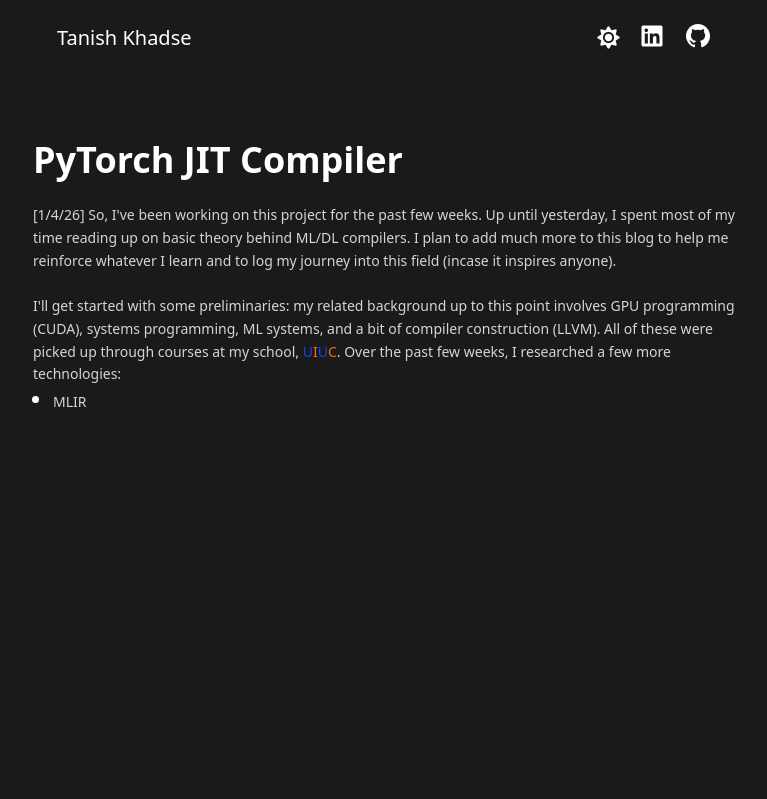
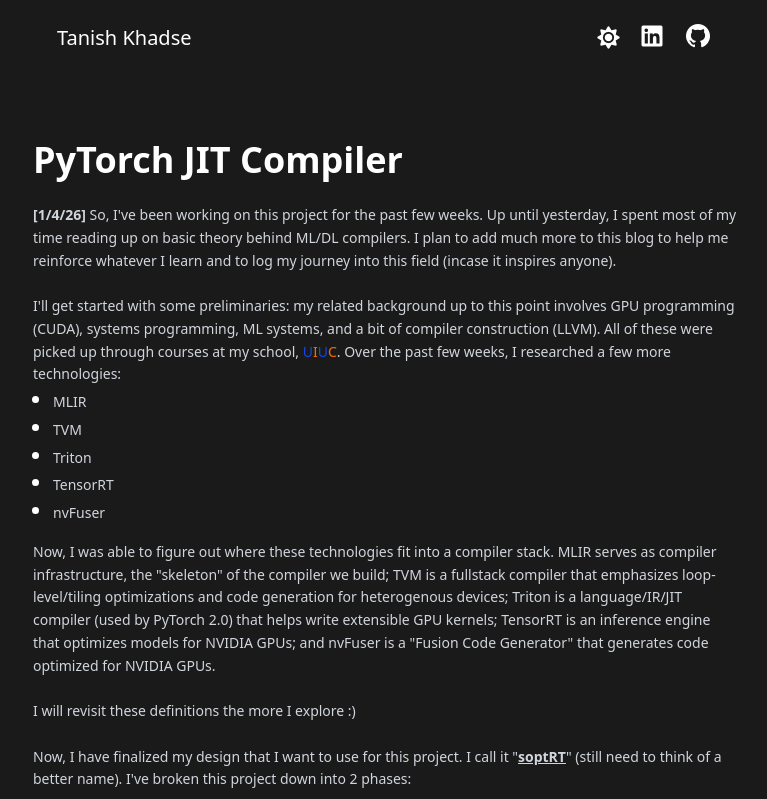
Before and after one commit to tkhdse/portfolio, a SvelteKit app: page /compiler in a window 1280 px wide. Shown: the top 799 px of the page, without its empty margins (255-1022 px from the left). Built offline with nearby package versions, Linux system fonts and the light colour scheme; a web font is replaced by a local one.

Commit message:
blog pt1 finished

```diff
--- a/src/routes/+page.svelte
+++ b/src/routes/+page.svelte
@@ -91,8 +91,8 @@
                     <div class="flex items-baseline gap-3 flex-wrap">
                         <span class="text-white light-mode:text-[#2d2a28] text-lg">PyTorch JIT Compiler</span>
                         <span class="flex gap-2 text-xs">
+                    <a href="https://github.com/tkhdse/soptRT" class="text-gray-400 hover:text-white transition border-b border-gray-400 hover:border-white">[github]</a>
                             <a href="/compiler" class="text-gray-400 light-mode:text-[#5a5654] hover:text-white light-mode:hover:text-[#2d2a28] transition border-b border-gray-400 light-mode:border-[#5a5654] hover:border-white light-mode:hover:border-[#2d2a28]">[blog]</a>
-                            <a href="https://github.com/tkhdse/soptRT" class="text-gray-400 hover:text-white transition border-b border-gray-400 hover:border-white">[github]</a>
                         </span>
                     </div>
                     <span class="text-gray-400 light-mode:text-[#5a5654] whitespace-nowrap text-sm">Fall 2025 - present</span>
--- a/src/routes/compiler/+page.svelte
+++ b/src/routes/compiler/+page.svelte
@@ -10,7 +10,7 @@
         </div>
 
         <div class="space-y-6 sm:space-y-4 text-sm sm:text-md text-gray-300 light-mode:text-[#66615E] leading-relaxed">
-            [1/4/26]
+            <span class="font-bold">[1/4/26]</span>
             So, I've been working on this project for the past few weeks. Up until yesterday, I spent most of my time reading up on basic theory behind
             ML/DL compilers. I plan to add much more to this blog to help me reinforce whatever I learn and to log my journey into this field (incase it inspires anyone).
 
@@ -22,10 +22,41 @@
             Over the past few weeks, I researched a few more technologies:
             <ul class="list-disc list-outside ml-5 [&>li::marker]:text-xl [&>li::marker]:text-white light-mode:[&>li::marker]:text-[#2d2a28]">
                 <li>MLIR</li>
+                <li>TVM</li>
+                <li>Triton</li>
+                <li>TensorRT</li>
+                <li>nvFuser</li>
             </ul>
+
+            Now, I was able to figure out where these technologies fit into a compiler stack.
+            MLIR serves as compiler infrastructure, the "skeleton" of the compiler we build;
+            TVM is a fullstack compiler that emphasizes loop-level/tiling optimizations and code generation for heterogenous devices;
+            Triton is a language/IR/JIT compiler (used by PyTorch 2.0) that helps write extensible GPU kernels;
+            TensorRT is an inference engine that optimizes models for NVIDIA GPUs;
+            and nvFuser is a "Fusion Code Generator" that generates code optimized for NVIDIA GPUs.
 
             <br>
             <br>
+
+            I will revisit these definitions the more I explore :)
+
+            <br>
+            <br>
+
+            Now, I have finalized my design that I want to use for this project. I call it "<a href="https://github.com/tkhdse/soptRT" class="underline font-bold">soptRT</a>" (still need to think of a better name).
+
+            I've broken this project down into 2 phases:
+            <ul class="list-disc list-outside ml-5 [&>li::marker]:text-xl [&>li::marker]:text-white light-mode:[&>li::marker]:text-[#2d2a28]">
+                <li><span class="font-bold">Phase I</span>: To better learn ML optimizations at a low-level, I want to introduce my own compile() trigger in PyTorch that calls a Rust-based compiler that is built on MLIR. This compiler will trigger optimization passes (Fusion, Quantization, Memory Mapping, etc) and funnel into an existing backend (Triton/TVM).</li>
+                <li><span class="font-bold">Phase II</span>: Next, I want to design my own kernel generator. After reading a little, I realized that code generation is a very interesting problem that currently uses several solutions to implement. TVM uses a paradigm called ML for ML, while engineers handcraft kernels for NVIDIA's cuDNN. Details for this part are TBD and will require me to read a bit more. </li>
+            </ul>
+
+            Great! Now that the plan is out of the way, I will update this page over time with challenges I run into. For now, I am working on creating the "bridge" from my own PyTorch compile() and my Rust backend with MLIR.
+
+            <br>
+            <br>
+
+            Stay tuned!
 
             <!-- <span class="font-bold">Why am I doing this?</span> I recently took a course in compilers (CS426 at UIUC) and found it to be super interesting!
             The course was taught by one of the inventors of LLVM which opened up lots of perspective in design philosophy.
```
